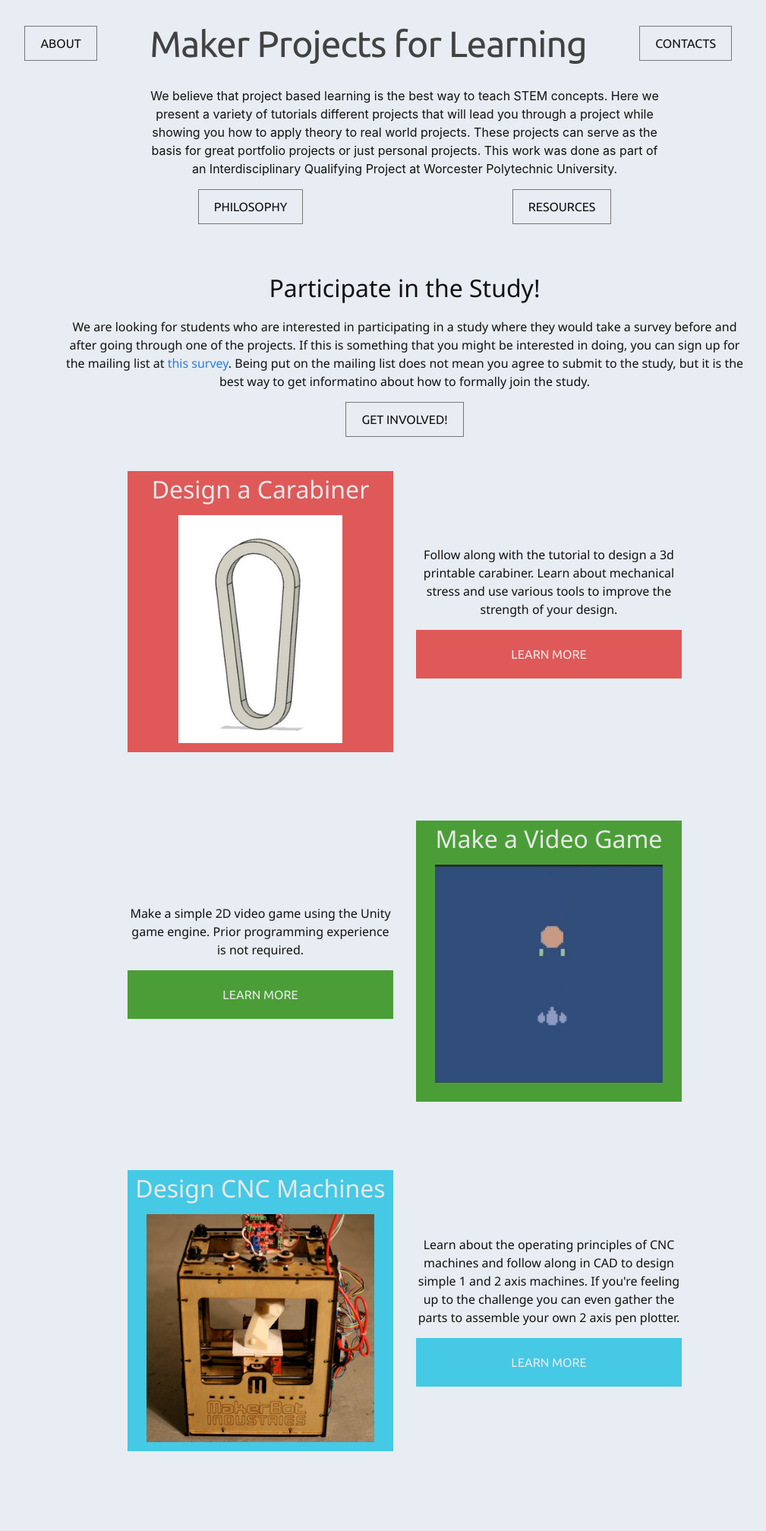
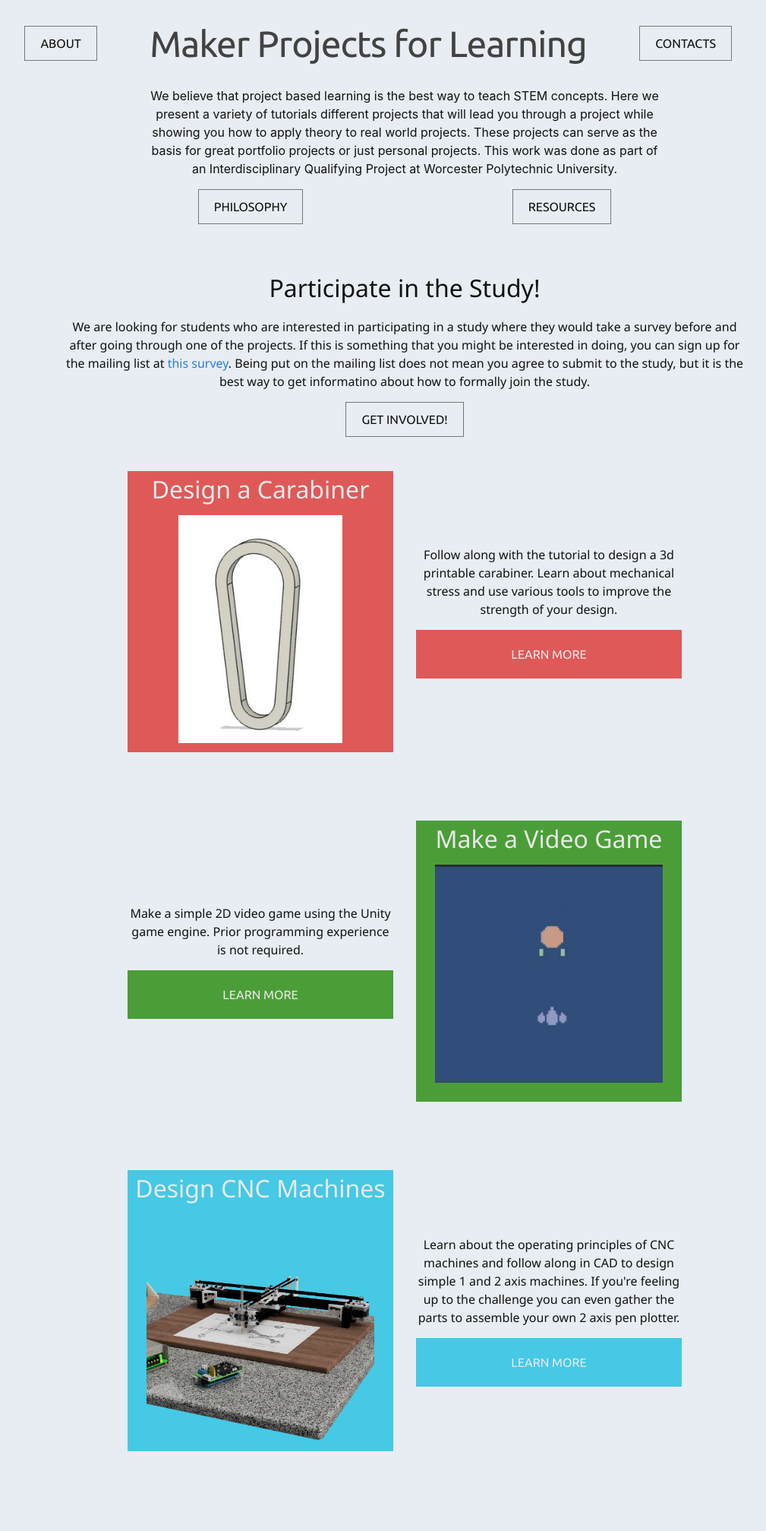
Before and after one commit to awkinley/IQP-Project-Website, a Jekyll site: the page built from index.markdown, in a window 1280 px wide. Shown: the whole page at 76% size, without its empty margins (107-1116 px from the left). Built offline with Jekyll 4.4.1, drawn with Linux system fonts in a browser that asks for light colours.

Commit message:
new image for cnc on the home pae

```diff
--- a/_posts/2020-09-22-CNC-Machine.markdown
+++ b/_posts/2020-09-22-CNC-Machine.markdown
@@ -3,7 +3,7 @@ layout: post
 title:  "Design CNC Machines"
 date:   2020-09-22 10:02:30 -0400
 categories: project
-project_img: "/imgs/cnc_placeholder.jpg"
+project_img: "/imgs/cnc_placeholder.png"
 project_desc: "Learn about the operating principles of CNC machines and follow along in CAD to design simple 1 and 2 axis machines. If you're feeling up to the challenge you can even gather the parts to assemble your own 2 axis pen plotter."
 project_color: "#45C9E5"
 ---
```
Also changed, not shown: imgs/cnc_placeholder.jpg (deleted), imgs/cnc_placeholder.png (added), 3 other files.
